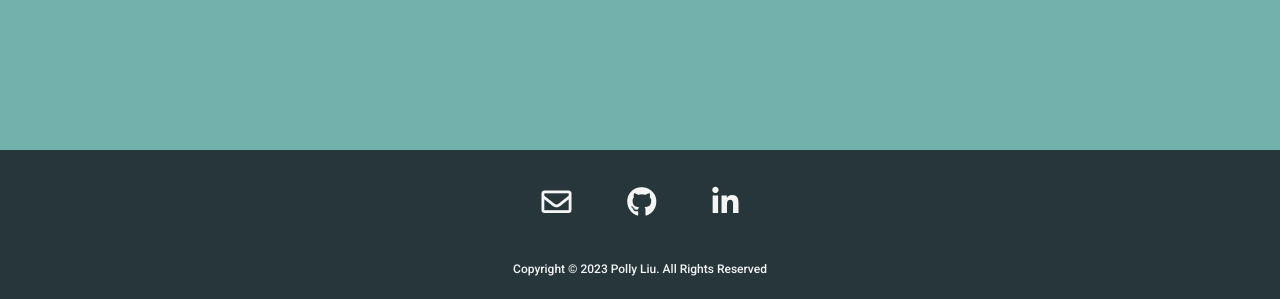
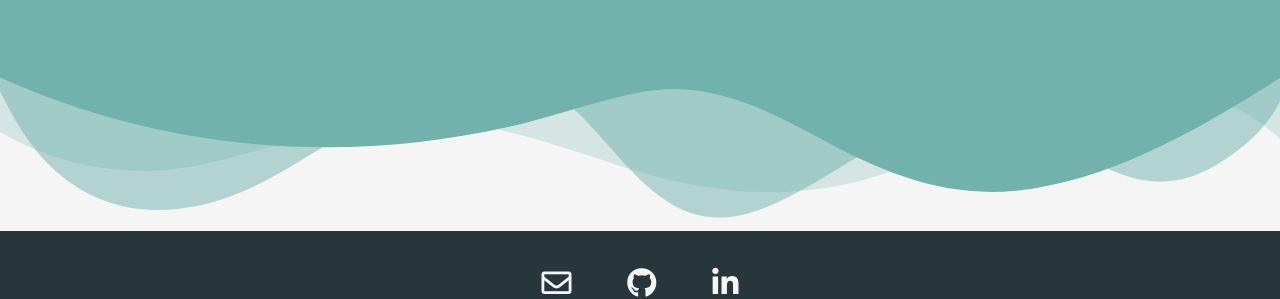
Before and after one commit to pollyliu1/pollyliu1.github.io, a React (Create React App) app: page /about in a window 1280 px wide. Shown: the part 730-1029 px from the top of the page. Built offline with nearby package versions, Linux system fonts and the light colour scheme.

Commit message:
added curvy div to about page

```diff
--- a/src/pages/About.css
+++ b/src/pages/About.css
@@ -1,10 +1,15 @@
 @import "../App.css";
 
-.about {
+.about-page-container {
+    min-height: calc(100vh - 80px + 161px);
+    background-color: var(--whiteMain);
+}
+
+.about-landing {
     min-height: calc(100vh - 80px);
-    height: 100vh;
+    height: 90vh;
     background: var(--tealMain);
-    overflow: hidden;
+    overflow-x: hidden;
 }
 
 .headshot-container {
@@ -38,3 +43,36 @@
     font-size: 1.5rem;
     color: var(--navbarHover);
 }
+
+/* WAVY DIV */
+.wavy-div {
+    position: relative;
+}
+.custom-shape-divider-top-1687400749 {
+    position: absolute;
+    top: 0;
+    left: 0;
+    width: 100%;
+    overflow: hidden;
+    line-height: 0;
+}
+
+.custom-shape-divider-top-1687400749 svg {
+    position: relative;
+    display: block;
+    width: calc(100% + 1.3px);
+    height: 161px;
+}
+
+.custom-shape-divider-top-1687400749 .shape-fill {
+    fill: #71B2AD;
+}
+
+/** For tablet devices **/
+@media (min-width: 768px) and (max-width: 1023px) {
+    .custom-shape-divider-top-1687400749 svg {
+        width: calc(100% + 1.3px);
+        height: 158px;
+    }
+}
+/* END OF WAVY DIV */
--- a/src/pages/About.js
+++ b/src/pages/About.js
@@ -6,7 +6,9 @@
 
 function About() {
     return (
-        <Box className="about">
+        <Box className="about-page-container">
+
+        <Box className="about-landing">
             <motion.div
             initial={{ width: 0 }}
             animate={{ width: "100vw" }}
@@ -34,7 +36,18 @@
                 </Flex>
             </motion.div>
 
-            {/* Curvy div */}
+        </Box>
+
+        {/* Curvy div */}
+        <Box className="wavy-div">
+            <div class="custom-shape-divider-top-1687400749">
+                <svg data-name="Layer 1" xmlns="http://www.w3.org/2000/svg" viewBox="0 0 1200 120" preserveAspectRatio="none">
+                    <path d="M0,0V46.29c47.79,22.2,103.59,32.17,158,28,70.36-5.37,136.33-33.31,206.8-37.5C438.64,32.43,512.34,53.67,583,72.05c69.27,18,138.3,24.88,209.4,13.08,36.15-6,69.85-17.84,104.45-29.34C989.49,25,1113-14.29,1200,52.47V0Z" opacity=".25" class="shape-fill"></path>
+                    <path d="M0,0V15.81C13,36.92,27.64,56.86,47.69,72.05,99.41,111.27,165,111,224.58,91.58c31.15-10.15,60.09-26.07,89.67-39.8,40.92-19,84.73-46,130.83-49.67,36.26-2.85,70.9,9.42,98.6,31.56,31.77,25.39,62.32,62,103.63,73,40.44,10.79,81.35-6.69,119.13-24.28s75.16-39,116.92-43.05c59.73-5.85,113.28,22.88,168.9,38.84,30.2,8.66,59,6.17,87.09-7.5,22.43-10.89,48-26.93,60.65-49.24V0Z" opacity=".5" class="shape-fill"></path>
+                    <path d="M0,0V5.63C149.93,59,314.09,71.32,475.83,42.57c43-7.64,84.23-20.12,127.61-26.46,59-8.63,112.48,12.24,165.56,35.4C827.93,77.22,886,95.24,951.2,90c86.53-7,172.46-45.71,248.8-84.81V0Z" class="shape-fill"></path>
+                </svg>
+            </div>
+        </Box>
 
         </Box>
     )
--- a/src/pages/Home.js
+++ b/src/pages/Home.js
@@ -63,7 +63,7 @@
                     </motion.div>
 
                 </Box>
-                {/* Implement Spline */}
+
                 <motion.div className="memoji-container"
                     initial={{ opacity: 0, scale: 0.5 }}
                     animate={{ opacity: 1, scale: 1 }}
```
